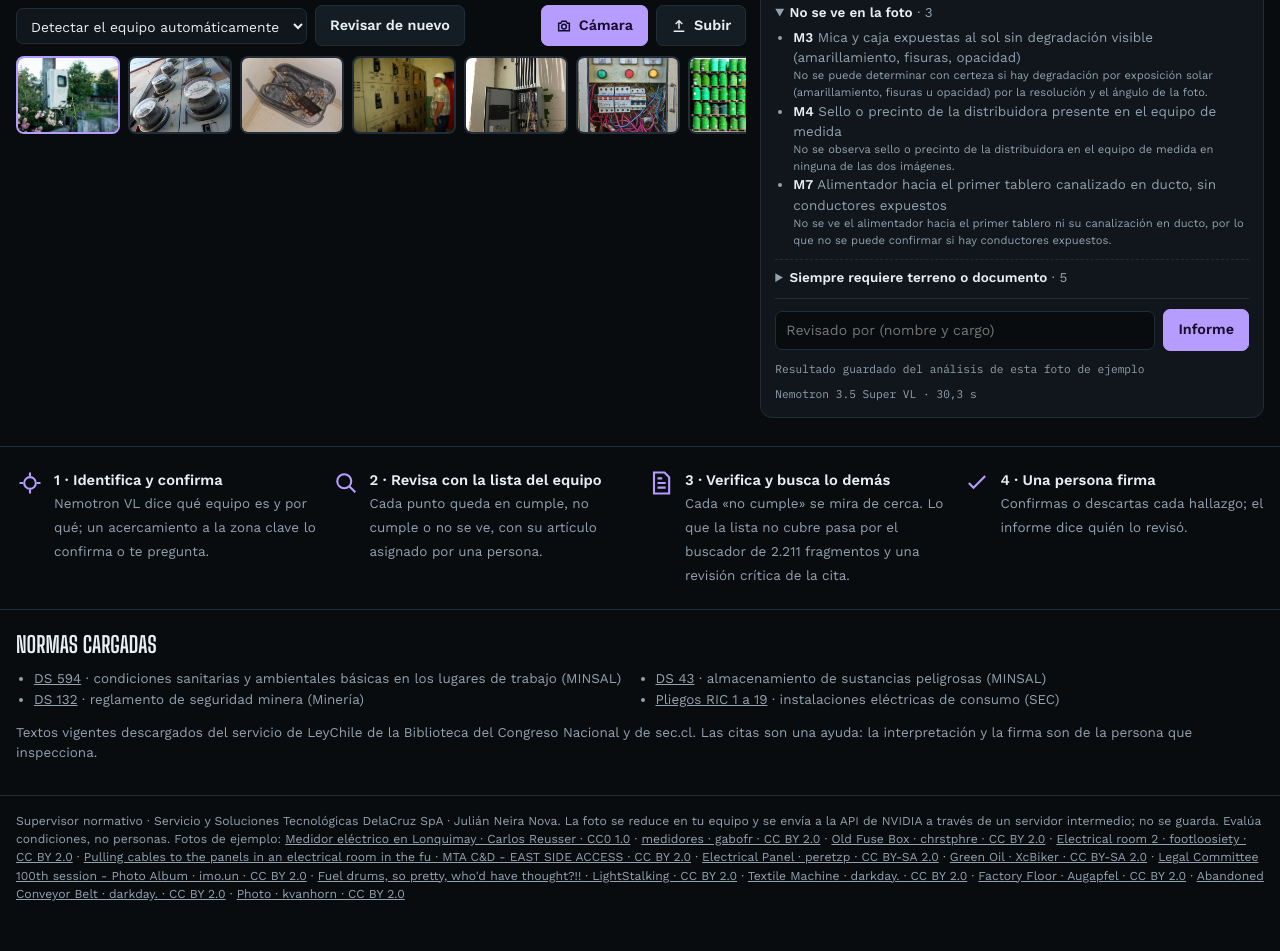
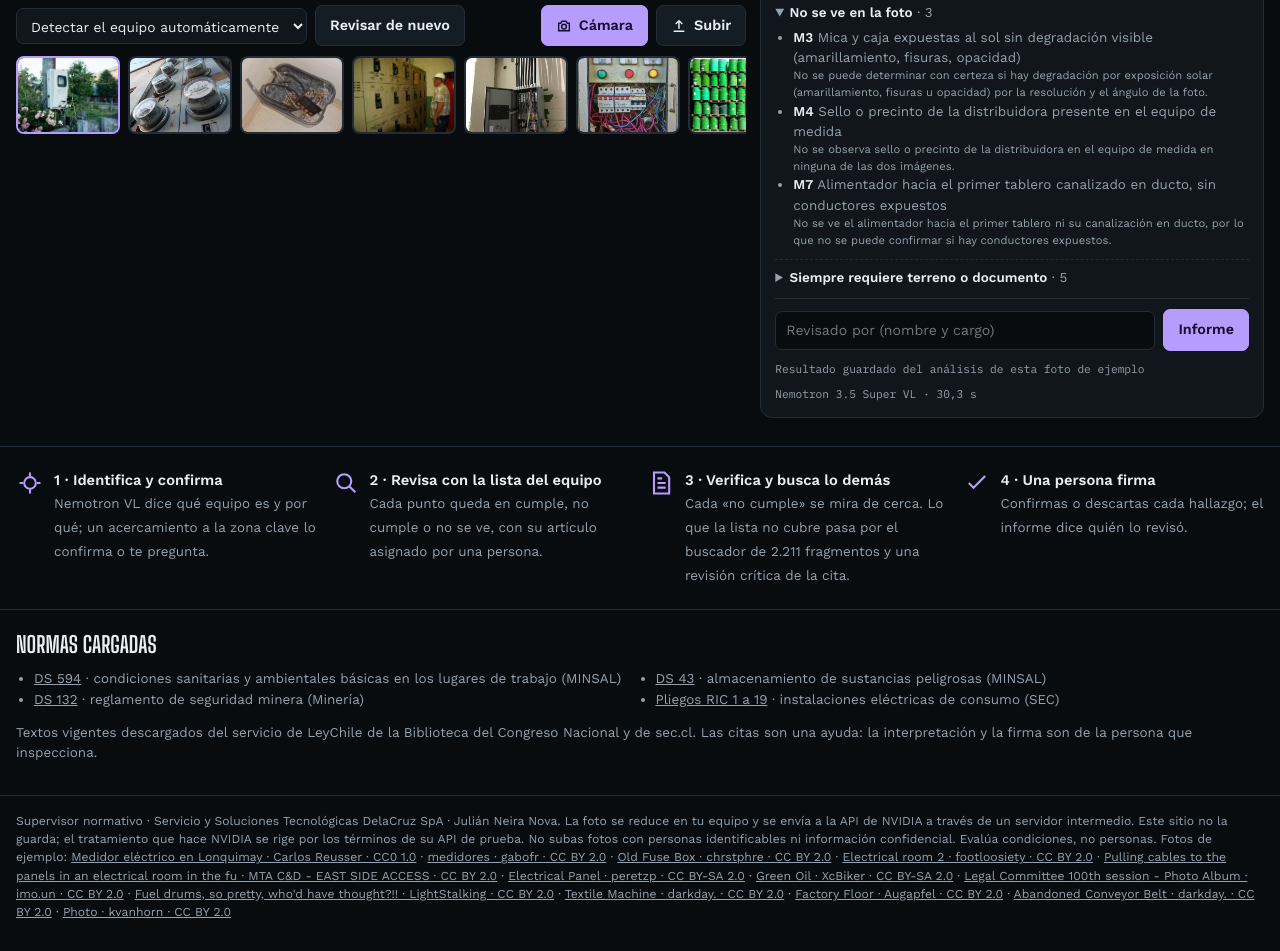
Before and after one commit to JSNN15/supervisor, a plain HTML site: page index.html in a window 1280 px wide. Shown: the part 729-1680 px from the top of the page. Drawn offline with nearby package versions, Linux system fonts and the light colour scheme.

Commit message:
Aviso de privacidad: el sitio no guarda la foto; NVIDIA la trata bajo sus términos de prueba

```diff
--- a/index.html
+++ b/index.html
@@ -1252,7 +1252,7 @@
     <footer>
       <div class="in">
         Supervisor normativo · Servicio y Soluciones Tecnológicas DelaCruz SpA · Julián Neira Nova. La foto se
-        reduce en tu equipo y se envía a la API de NVIDIA a través de un servidor intermedio; no se guarda.
+        reduce en tu equipo y se envía a la API de NVIDIA a través de un servidor intermedio. Este sitio no la guarda; el tratamiento que hace NVIDIA se rige por los términos de su API de prueba. No subas fotos con personas identificables ni información confidencial.
         Evalúa condiciones, no personas. Fotos de ejemplo: <span id="credits"></span>
       </div>
     </footer>
```
